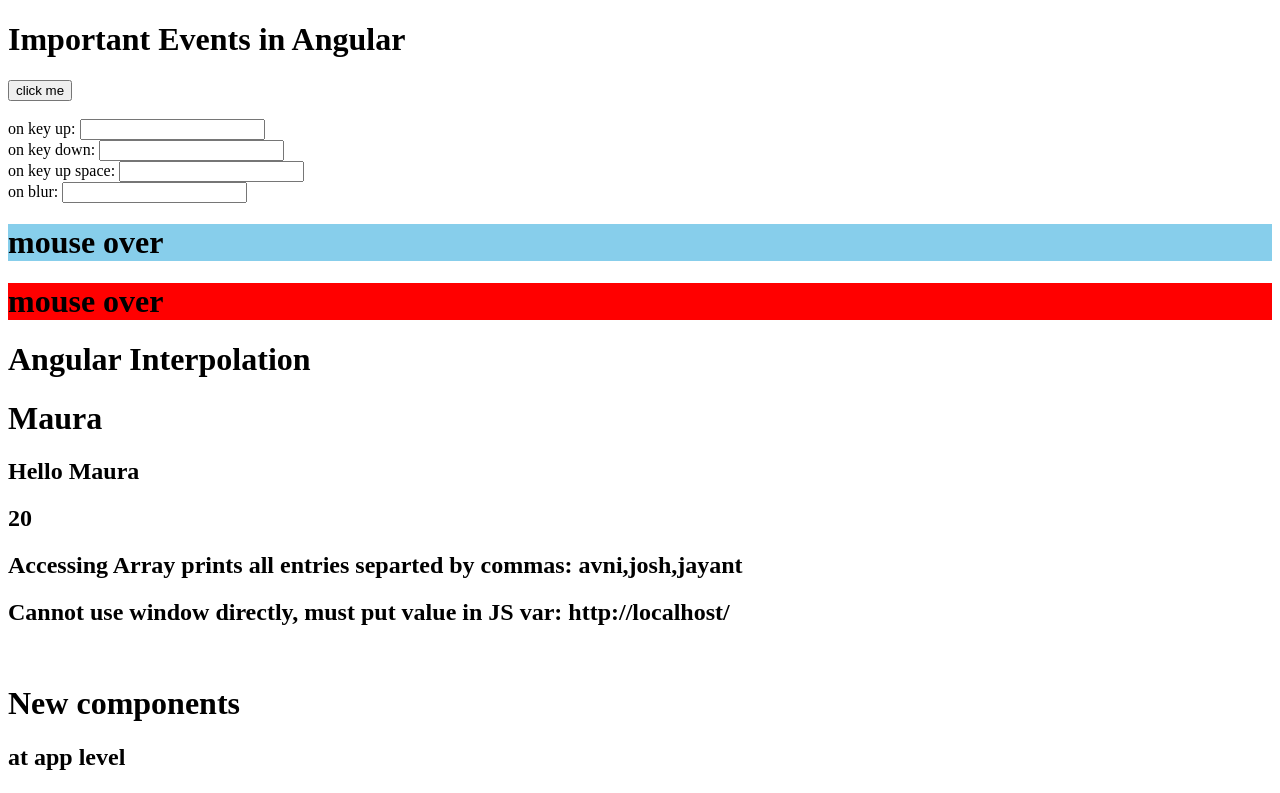
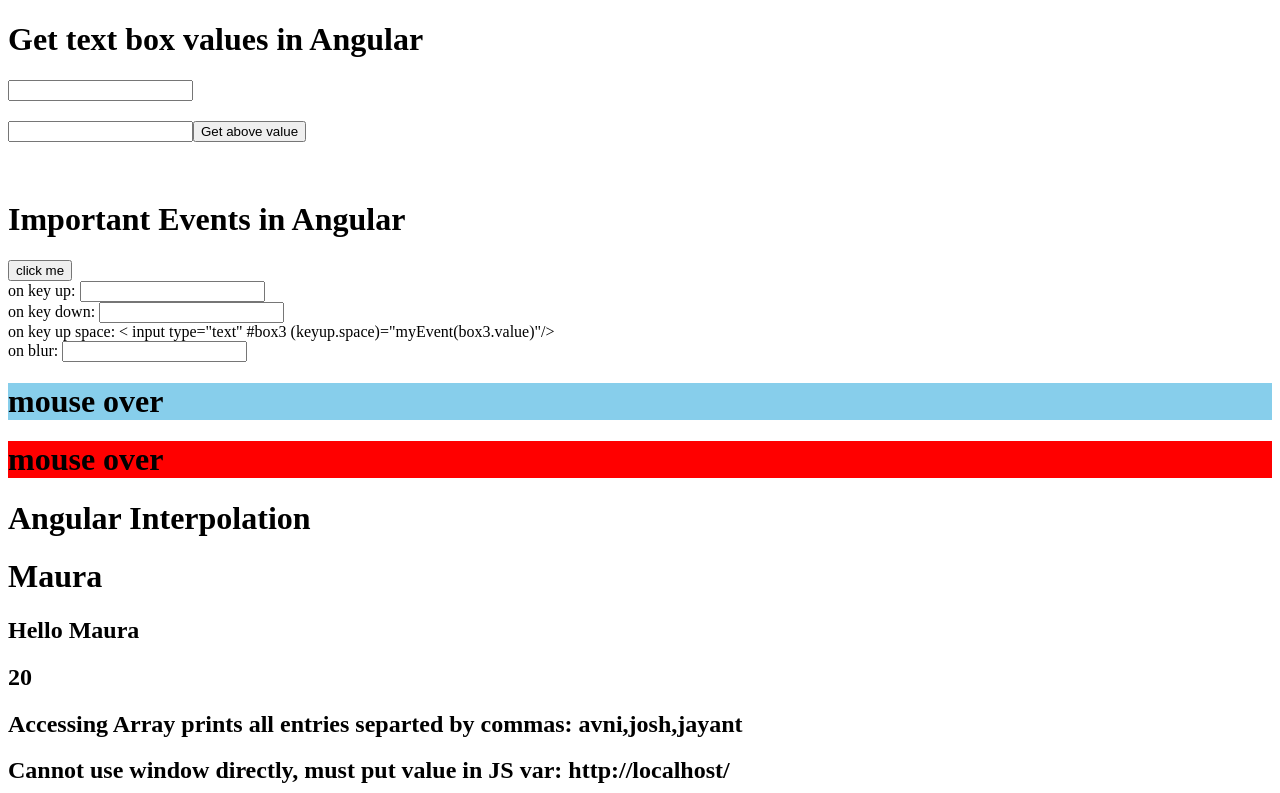
Before and after one commit to maurajoglekar/weather-ngrx-angular, an Angular app: page / in a window 1280 px wide. Shown: the top 793 px of the page. Built offline with nearby package versions, Linux system fonts and the light colour scheme.

Commit message:
youtube video for #10

```diff
--- a/src/app/app.component.html
+++ b/src/app/app.component.html
@@ -1,15 +1,29 @@
+
+<h1>Get text box values in Angular</h1>
+<!--(keyup)="getValue(event.target.value)" did not work -->
+<input type="text" #box7 (keyup)="getValue(box7.value)"/>
+<h2>{{currentValue}}</h2>
+
+<input type="text" #box8 />
+<button (click)="getValue(box8.value)">Get above value</button>
+<h2>{{currentValue}}</h2>
+<br>
+
 
 <h1>Important Events in Angular</h1>
 <button (click)="myEvent('this is click event')">click me</button>
 <br>
+<label>on key up: </label>
+<input type="text" #box (keyup)="myEvent(box.value)"/>
 <br>
-<label>on key up: </label><input type="text" #box (keyup)="myEvent(box.value)"/>
+<label>on key down: </label>
+<input type="text" #box2 (keydown)="myEvent(box2.value)"/>
 <br>
-<label>on key down: </label><input type="text" #box2 (keydown)="myEvent(box2.value)"/>
+<label>on key up space: </label><
+  input type="text" #box3 (keyup.space)="myEvent(box3.value)"/>
 <br>
-<label>on key up space: </label><input type="text" #box3 (keyup.space)="myEvent(box3.value)"/>
-<br>
-<label>on blur: </label><input type="text" #box4 (blur)="myEvent(box4.value)"/>
+<label>on blur: </label>
+<input type="text" #box4 (blur)="myEvent(box4.value)"/>
 <h1 (mouseover)="myEvent('just went over title')" style="background-color: skyblue">mouse over </h1>
 <h1 (mouseleave)="myEvent('just left title')" style="background-color: red">mouse over </h1>
 
@@ -21,12 +35,16 @@
 <h2>Accessing Array prints all entries separted by commas: {{arr}}</h2>
 <h2>Cannot use window directly, must put value in JS var: {{siteUrl}}</h2>
 <br>
+
+
 <h1>New components</h1>
 <h2>at app level</h2>
 <app-user-list></app-user-list>
 <h2>at users level, subcomponent of app </h2>
 <app-login></app-login>
 <br>
+
+
 <h1>Functions and Click Event</h1>
 <button (click)="getNameWithButton(myName)">Get My name in property</button>
 <br>
--- a/src/app/app.component.ts
+++ b/src/app/app.component.ts
@@ -11,6 +11,11 @@ export class AppComponent {
   name = "Maura"
   getName(){
     return `Hello ${this.name}`
+  }
+  currentValue=""
+  getValue(val: string){
+    console.log(val)
+    this.currentValue = val;
   }
   obj={
     name: 'Kelly',
```
